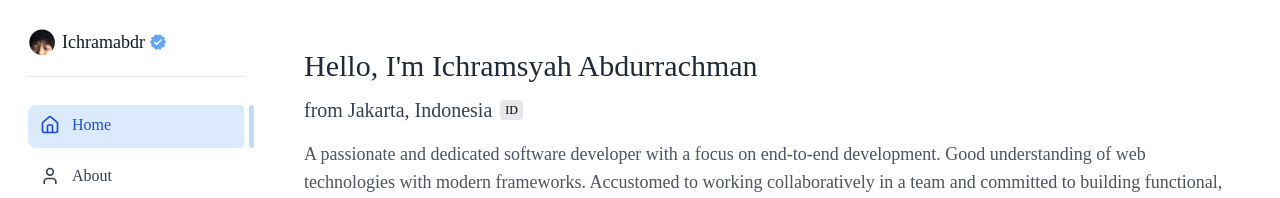
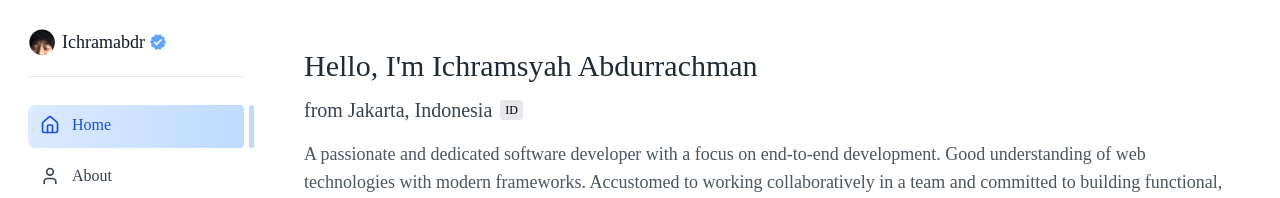
Before and after one commit to ichramsyah/portfolio-dashboard-style, a React (Vite) app: page / in a window 1280 px wide. Shown: the top 198 px of the page. Built offline with nearby package versions, Linux system fonts and the light colour scheme.

Commit message:
feat: update sidebar

```diff
--- a/src/components/Sidebar.jsx
+++ b/src/components/Sidebar.jsx
@@ -72,8 +72,10 @@ const Sidebar = ({ activeSection, setActiveSection, isMobileMenuOpen, setIsMobil
                         setActiveSection(item.id);
                         setIsMobileMenuOpen(false);
                       }}
-                      className={`w-full flex items-center space-x-3 px-3 py-2 pb-[11px] rounded-lg rounded-r-sm transition-all ${
-                        isActive ? 'bg-blue-1 dark:bg-blue-4 text-blue-7 dark:text-gray-1 scale-[100%]' : 'text-gray-7 dark:text-gray-3 hover:bg-gray-1 dark:hover:bg-gray-8 hover:scale-[104%]'
+                      className={`w-full flex items-center space-x-3 px-3 py-2 pb-[11px] rounded-lg rounded-r-sm transition-all duration-300 ${
+                        isActive
+                          ? 'bg-gradient-to-r from-blue-1 to-blue-2 dark:bg-gradient-to-r dark:from-blue-4 dark:to-blue-3 text-blue-7 dark:text-gray-1 scale-[100%]'
+                          : 'text-gray-7 dark:text-gray-3 hover:bg-gray-2 dark:hover:bg-gray-8 hover:scale-[104%]'
                       }`}
                     >
                       <Icon size={20} className="transition-transform duration-300 group-hover:rotate-[-13deg]" />
```
